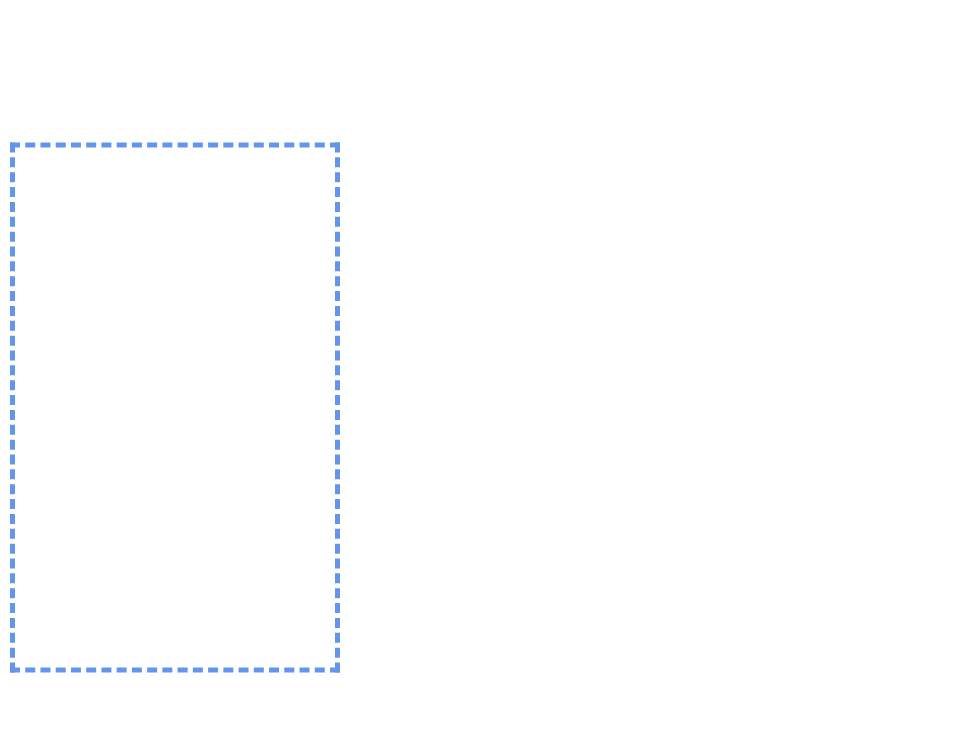
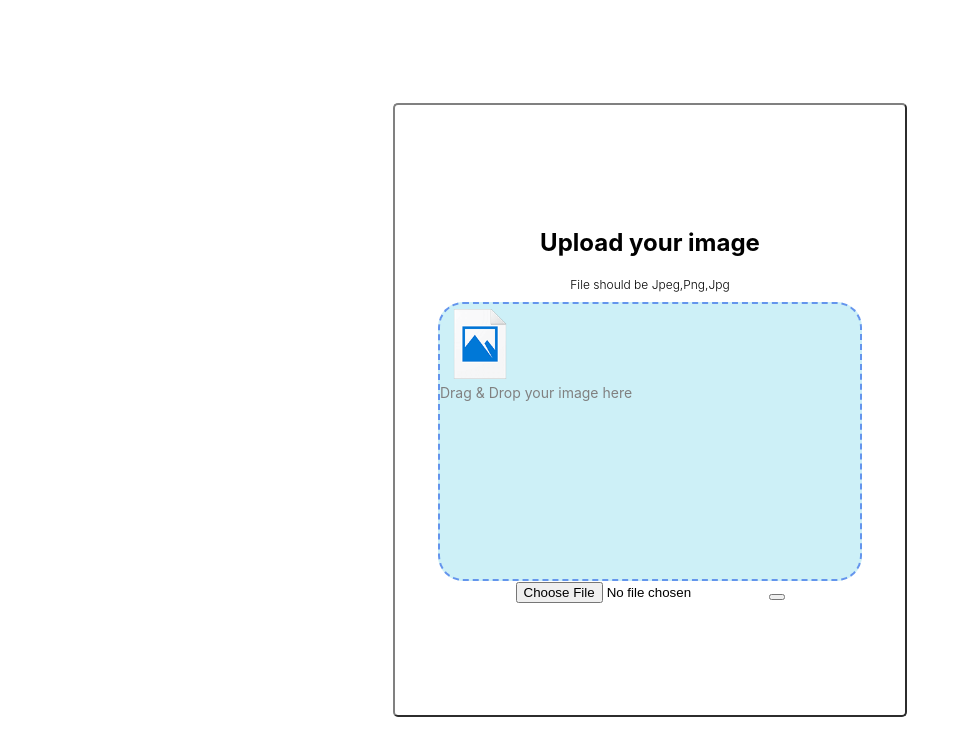
Before and after one commit to KhalilSelyan/imageuploadp, a React (Create React App) app: page / in a window 1280 px wide. Shown: the top 756 px of the page, without its empty margins (0-960 px from the left). Built offline with nearby package versions, Linux system fonts and the light colour scheme.

Commit message:
added more functionality

```diff
--- a/src/components/uploadBox/uploadBox.css
+++ b/src/components/uploadBox/uploadBox.css
@@ -1,12 +1,74 @@
-.container-drag {
-  border: 5px dashed cornflowerblue;
-  width: 300px;
-  height: 500px;
-  padding: 10px;
-  margin: 10px;
+.container {
   display: flex;
   flex-direction: column;
   justify-content: center;
   align-items: center;
-  transform: translateY(25%);
+  position: absolute;
+  top: 50%;
+  left: 50%;
+  transform: translate(-50%, -50%);
+  /* transform: translateY(25%); */
+  width: 500px;
+  height: 600px;
+  border: 2px outset grey;
+  border-radius: 5px;
+  padding: 5px;
+  margin: 10px;
 }
+
+.container-drag {
+  width: 420px;
+  height: 275px;
+  align-items: center;
+  justify-content: center;
+  flex-direction: column;
+  border: 2px dashed cornflowerblue;
+  background-color: #cdf0f7;
+  border-radius: 25px;
+}
+
+.container-drag img {
+  width: 100%;
+  height: 100%;
+  display: flex;
+  flex-direction: column;
+  justify-content: center;
+  align-items: center;
+  object-fit: cover;
+  border-radius: 5px;
+  border: 1px solid cornflowerblue;
+}
+
+.container-drag .svg {
+  height: 80px;
+  width: 80px;
+  border: 0px;
+  display: flex;
+  flex-direction: column;
+  justify-content: center;
+  align-items: center;
+  object-fit: cover;
+}
+
+.title {
+  font-weight: bold;
+  font-size: 24px;
+  padding: 10px;
+}
+
+.subtitle {
+  font-weight: 300;
+  font-size: 12px;
+  margin-top: 10px;
+  margin-bottom: 10px;
+}
+
+.container-text {
+  display: flex;
+  justify-content: center;
+  align-items: center;
+  position: absolute;
+  /* transform: translate(50%, 150px); */
+  font-size: 14px;
+  color: grey;
+}
--- a/src/components/uploadBox/uploadBox.js
+++ b/src/components/uploadBox/uploadBox.js
@@ -1,33 +1,25 @@
 import React from "react";
-
+import imagepng from "../../assets/image.png";
 import "./uploadBox.css";
 
-const UploadBox = (props) => {
-  //   const handleDrop = (ev) => {
-  //     console.log("File dropped");
-
-  //     ev.preventDefault();
-  //     if (ev.dataTransfer.items) {
-  //       for (var i = 0; i < ev.dataTransfer.items.length; i++) {
-  //         if (ev.dataTransfer.items[i].kind === "file") {
-  //           var file = ev.dataTransfer.items[i].getAsFile();
-  //           console.log("... file[" + i + "].name = " + file.name);
-  //           // TODO : SHOW UPLOADED PICTURE
-  //         }
-  //       }
-  //     } else {
-  //       // Use DataTransfer interface to access the file(s)
-  //       for (var j = 0; j < ev.dataTransfer.files.length; j++) {
-  //         console.log(
-  //           "... file[" + j + "].name = " + ev.dataTransfer.files[j].name
-  //         );
-  //       }
-  //     }
-  //   };
-
+const UploadBox = ({ props, event }) => {
   const fileDrop = (ev) => {
+    let file = ev.dataTransfer.files[0];
     ev.preventDefault();
-    console.log(ev.dataTransfer.files);
+    const previewArea = document.querySelector(".container-drag");
+    const fileType = file.type;
+    const validExtensions = ["image/png", "image/jpeg"];
+    if (validExtensions.includes(fileType)) {
+      let fileReader = new FileReader();
+      fileReader.onload = () => {
+        let fileURL = fileReader.result;
+        let imgTag = `<img src="${fileURL}" alt="preview">`;
+        previewArea.innerHTML = imgTag;
+      };
+      fileReader.readAsDataURL(file);
+    } else {
+      alert("This is not an image File!");
+    }
   };
 
   const handleDragOver = (ev) => {
@@ -42,8 +34,11 @@ const UploadBox = (props) => {
   const dragEnter = (ev) => {
     ev.preventDefault();
   };
-
   return (
+    <div className="container">
+      <span className="title">Upload your image</span>
+      <span className="subtitle">File should be Jpeg,Png,Jpg</span>
+      <div>
         <div
           className="container-drag"
           onDrop={(event) => fileDrop(event)}
@@ -51,9 +46,14 @@ const UploadBox = (props) => {
           onDragEnter={(event) => dragEnter(event)}
           onDragLeave={(event) => dragLeave(event)}
         >
-      {/* <div className="container-text">
-        Drag one or more photos into this zone.
-      </div> */}
+          <img className="svg" src={imagepng} alt="preview" />
+          <div className="container-text">Drag & Drop your image here</div>
+        </div>
+        <form>
+          <input type="file" id="myFile" name="filename" />
+          <button type="file submit" />
+        </form>
+      </div>
     </div>
   );
 };
```
Also changed, not shown: src/assets/image.png (added). Lines whose indentation alone changed are shown as unchanged.
